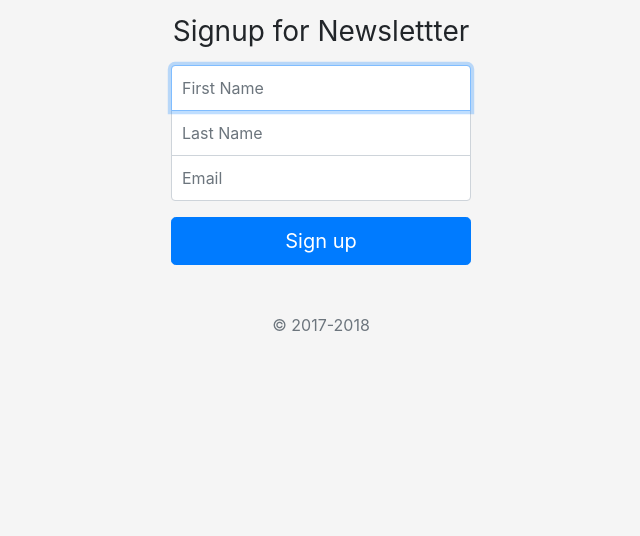
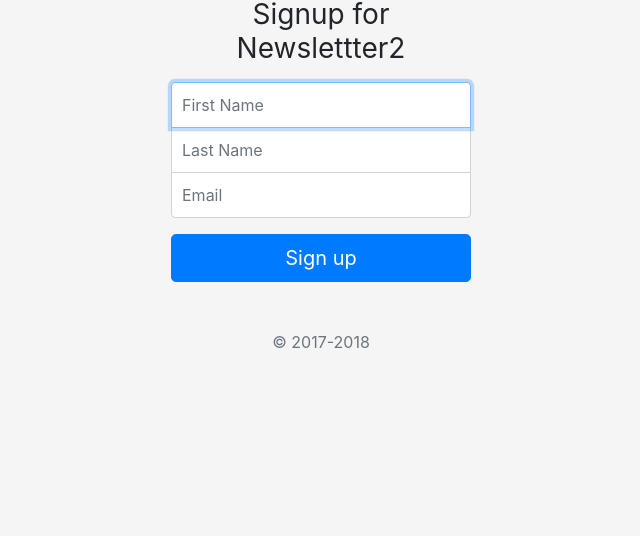
Before and after one commit to bcrasto/Newsletter-signup, a website: page signup.html in a window 1280 px wide. Shown: the part 264-800 px from the top of the page, without its empty margins (319-959 px from the left). Drawn offline with nearby package versions, Linux system fonts and the light colour scheme.

Commit message:
made it better

```diff
--- a/signup.html
+++ b/signup.html
@@ -22,7 +22,7 @@
   <body class="text-center">
     <form action="/" class="form-signin " method="POST">
       <img class="mb-4" src="https://getbootstrap.com/docs/4.0/assets/brand/bootstrap-solid.svg" alt="" width="72" height="72">
-      <h1 class="h3 mb-3 font-weight-normal">Signup for Newslettter</h1>
+      <h1 class="h3 mb-3 font-weight-normal">Signup for Newslettter2</h1>
 
       <input type="text" name="fname"  class="form-control top" placeholder="First Name" required autofocus>
       <input type="text" name="lname" class="form-control middle" placeholder="Last Name" required>
```
